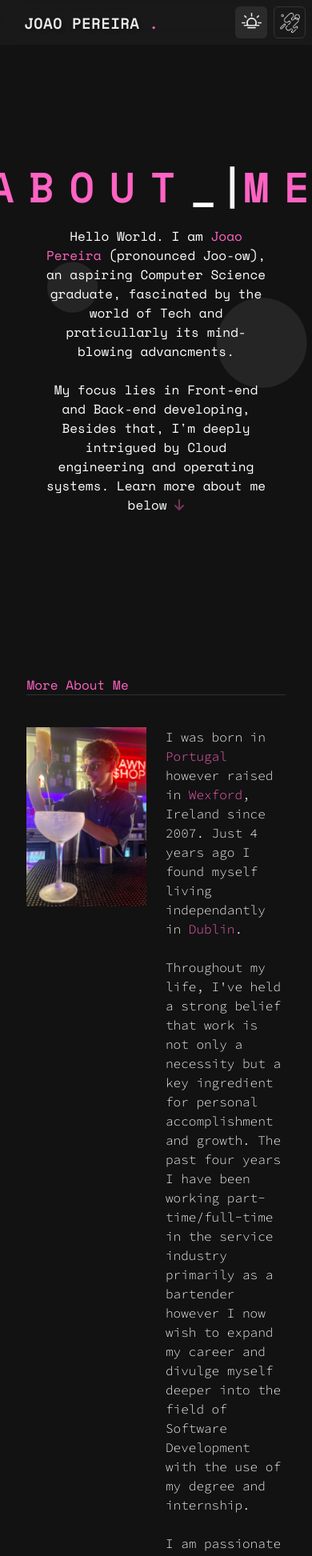
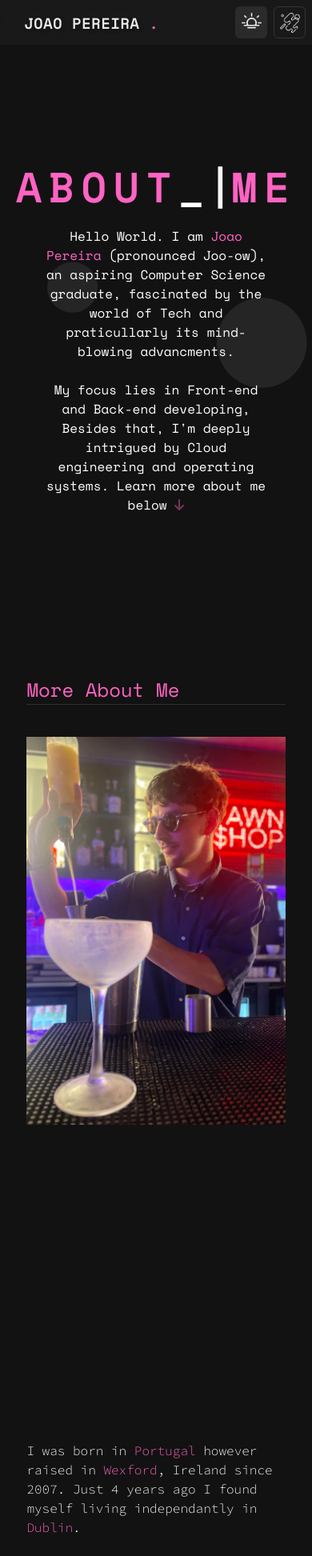
Before and after one commit to joaofam/joaopereira.ie, a Next.js app in the folder joaopereira.ie/: page /about in a window 390 px wide. Shown: the top 1945 px of the page at 80% size. Built offline with nearby package versions, Linux system fonts and the light colour scheme.

Commit message:
feat: support for mobile view

```diff
--- a/joaopereira.ie/src/pages/about.js
+++ b/joaopereira.ie/src/pages/about.js
@@ -120,7 +120,7 @@ const about = () => {
                         <Flex>
                             <Heading
                                 fontFamily="Space Mono"
-                                letterSpacing={20}
+                                letterSpacing={{ base: "10px", md: "20px" }}
                                 color={headingColor}
                                 textTransform="uppercase"
                                 as="h1"
@@ -150,7 +150,7 @@ const about = () => {
                                 />
                             </Heading>
                             <Heading
-                                letterSpacing={20}
+                                letterSpacing={{ base: "10px", md: "20px" }}
                                 color={headingColor}
                                 textTransform="uppercase"
                                 as="h1"
@@ -169,8 +169,8 @@ const about = () => {
                 </Container>
 
                 <Box pb={75}>
-                    <Text pb={10} color={headingColor} fontSize={{ base: '16px', md: '34px' }} fontFamily="Space Mono">More About Me <Divider/> </Text>
-                    <Grid templateColumns="1fr 1fr" gap={6}>
+                    <Text pb={10} color={headingColor} fontSize={{ base: '24px', md: '34px' }} fontFamily="Space Mono">More About Me <Divider/> </Text>
+                    <Grid templateColumns={{ base: "1fr", md: "1fr 1fr" }} templateRows={{ base: "1fr 1fr", md: "auto" }} gap={6}>
                         <Image src='/assets/pawnshop.jpg' width={1000} height={1000} />
                         <Box>
                             <Text fontSize={{ base: '16px', md: '20px' }} >
@@ -221,8 +221,8 @@ const about = () => {
                 </Box>
 
                 <Box pb={75}>
-                    <Text pt={20} color={headingColor} fontSize={{ base: '16px', md: '34px' }} fontFamily="Space Mono">Skills & Interests <Divider/></Text>
-                    <Text pt={10} color={headingColor} fontSize={{ base: '12px', md: '28px' }} fontFamily="Space Mono">Technologies</Text>
+                    <Text pt={20} color={headingColor} fontSize={{ base: '24px', md: '34px' }} fontFamily="Space Mono">Skills & Interests <Divider/></Text>
+                    <Text pt={10} color={headingColor} fontSize={{ base: '20px', md: '28px' }} fontFamily="Space Mono">Technologies</Text>
                     <Divider pt={2} mb={5} orientation="horizontal" />
                     <SimpleGrid columns={{ base: 2, md: 8 }} spacing={10}>
                         <Box textAlign="center">
@@ -338,7 +338,7 @@ const about = () => {
                     </SimpleGrid>
 
 
-                    <Text pt={5} textAlign="right" color={headingColor} fontSize={{ base: '12px', md: '28px' }} fontFamily="Space Mono">AWS</Text>
+                    <Text pt={5} textAlign="right" color={headingColor} fontSize={{ base: '20px', md: '28px' }} fontFamily="Space Mono">AWS</Text>
                     <Divider pt={2} mb={5} orientation="horizontal" />
                     <SimpleGrid columns={{ base: 2, md: 8 }} spacing={10}>
                         <Box textAlign="center">
@@ -453,7 +453,7 @@ const about = () => {
                         </Box>
                     </SimpleGrid>
 
-                    <Text pt={5} color={headingColor} fontSize={{ base: '12px', md: '28px' }} fontFamily="Space Mono">Interests</Text>
+                    <Text pt={5} color={headingColor} fontSize={{ base: '20px', md: '28px' }} fontFamily="Space Mono">Interests</Text>
                     <Divider pt={2} mb={5} orientation="horizontal" />
                     <SimpleGrid columns={{ base: 2, md: 8 }} spacing={10}>
                         <Box textAlign="center">
@@ -537,7 +537,6 @@ const about = () => {
                             </Flex>
                         </Box>
                     </SimpleGrid>
-
                 </Box>
             </Box>
         </Container>
```
